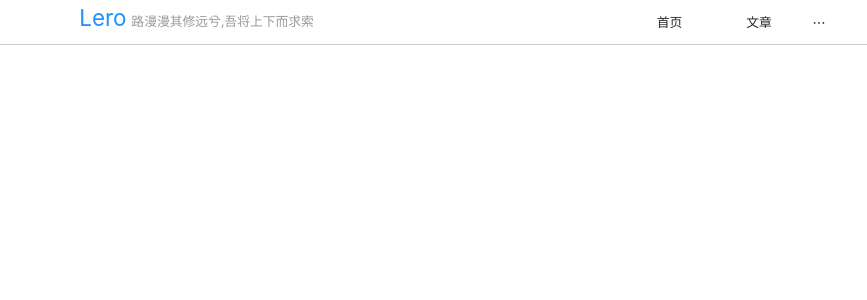
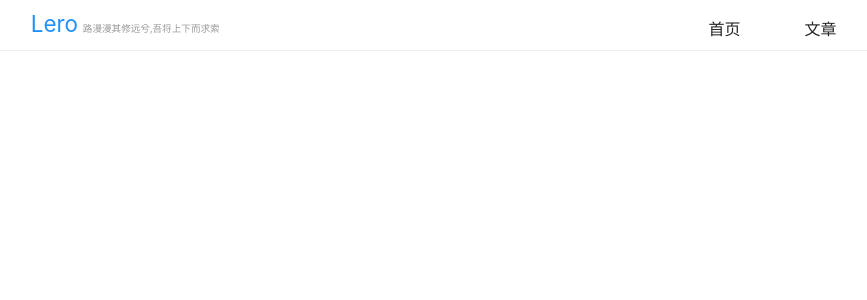
Before and after one commit to Leeero/blog_web, a React (Create React App) app: page / in a window 1280 px wide. Shown: the top 300 px of the page, without its empty margins (134-1001 px from the left). Built offline with nearby package versions, Linux system fonts and the light colour scheme; the HTML template or start-up script is replaced by a standard one.

Commit message:
feat: 添加公共自定义icon函数

```diff
--- a/src/components/Header/index.scss
+++ b/src/components/Header/index.scss
@@ -1,8 +1,9 @@
 .header {
   background-color: #fff;
+  padding: 0.4rem;
   overflow: hidden;
-  height: 2.8rem;
-  border-bottom: 1px solid #ccc;
+  height: 3.2rem;
+  border-bottom: 1px solid #eee;
 }
 .header-logo {
   color: #1e90ff;
@@ -10,16 +11,16 @@
   text-align: left;
 }
 .header-txt {
-  font-size: 0.8rem;
+  font-size: 0.6rem;
   color: #999;
   display: inline-block;
   padding-left: 0.3rem;
 }
 .ant-meu {
-  line-height: 2.6rem;
+  line-height: 2.8rem;
 }
 .ant-menu-item {
-  font-size: 0.8rem !important;
+  font-size: 1rem !important;
   padding-left: 1rem;
   padding-right: 1rem;
 }
--- a/src/components/Header/index.tsx
+++ b/src/components/Header/index.tsx
@@ -1,17 +1,13 @@
-import { createFromIconfontCN } from '@ant-design/icons'
 import { Col, Menu, Row } from 'antd'
 import React from 'react'
+import { MyIcon } from '../../util'
 import './index.scss'
-
-const MyIcon = createFromIconfontCN({
-  scriptUrl: '//at.alicdn.com/t/font_2124777_4yxiduyyxnd.js', // 在 iconfont.cn 上生成
-})
 
 export default function Header() {
   return (
     <div className="header">
       <Row justify="center">
-        <Col xs={24} sm={24} md={10} lg={10} xl={10}>
+        <Col xs={24} sm={24} md={10} lg={15} xl={12}>
           <span className="header-logo">Lero</span>
           <span className="header-txt">路漫漫其修远兮,吾将上下而求索</span>
         </Col>
--- /dev/null
+++ b/src/util/index.ts
@@ -0,0 +1,5 @@
+import { createFromIconfontCN } from '@ant-design/icons'
+
+export const MyIcon = createFromIconfontCN({
+  scriptUrl: '//at.alicdn.com/t/font_2124777_4yxiduyyxnd.js', // 在 iconfont.cn 上生成
+})
```
